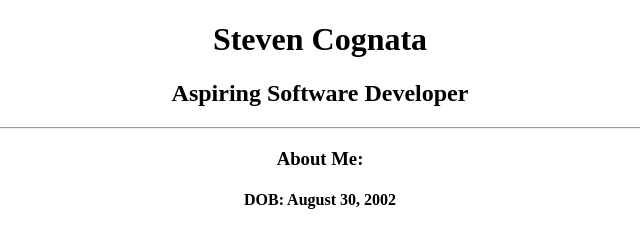
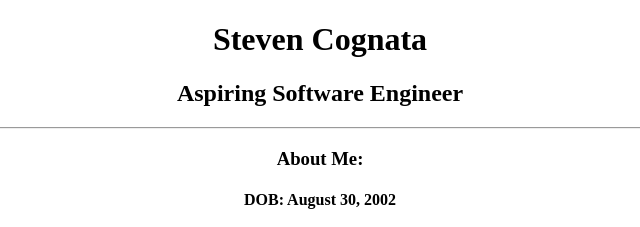
Before and after one commit to StevenCognata/github-project, a plain HTML site: page index.html in a window 1280 px wide. Shown: the top 227 px of the page, 320-960 px from the left. Drawn offline with Linux system fonts and the light colour scheme.

```diff
--- a/index.html
+++ b/index.html
@@ -8,7 +8,7 @@
 		  <body>
 			<div align="center">
 				<h1>Steven Cognata</h1>
-				<h2>Aspiring Software Developer</h2>
+				<h2>Aspiring Software Engineer</h2>
 				<hr>
 				<h3>About Me:</h3>
 
```
